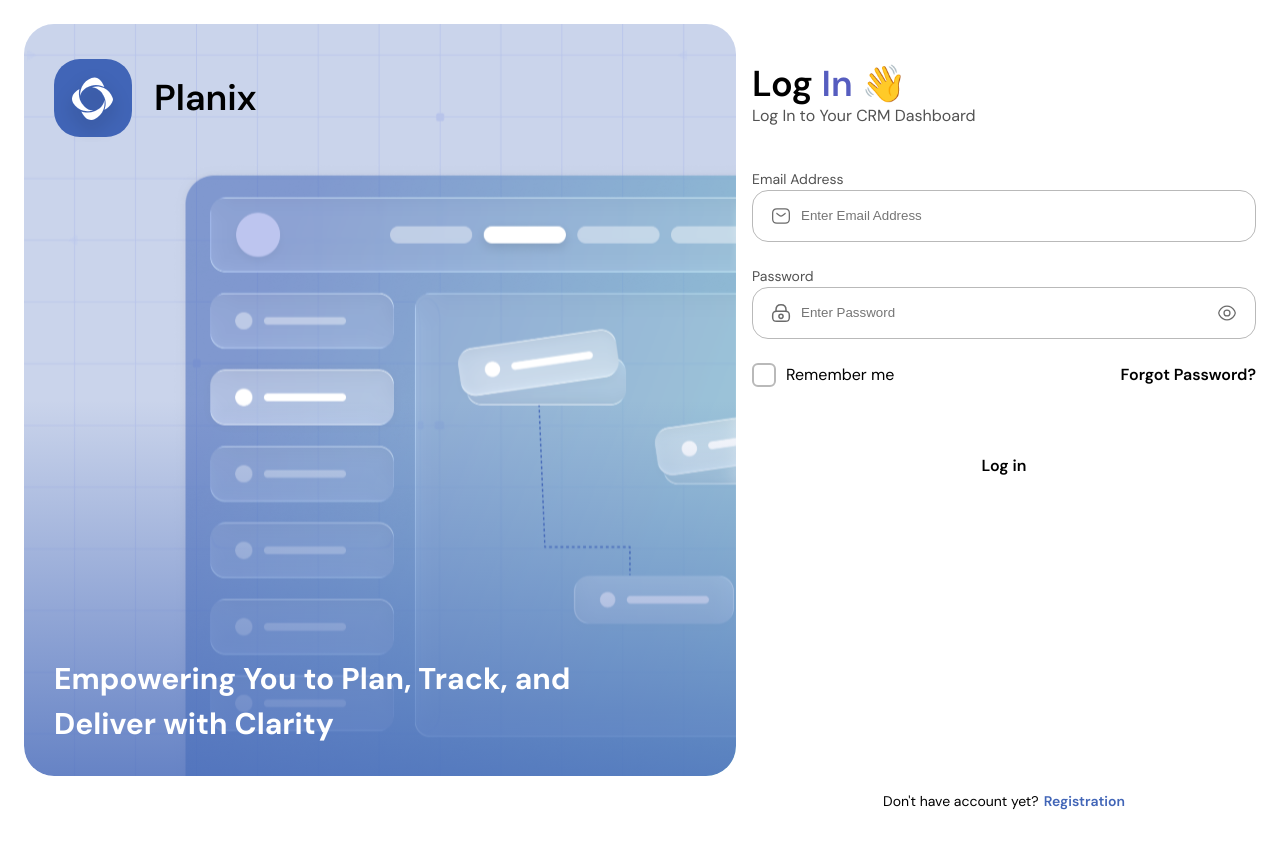
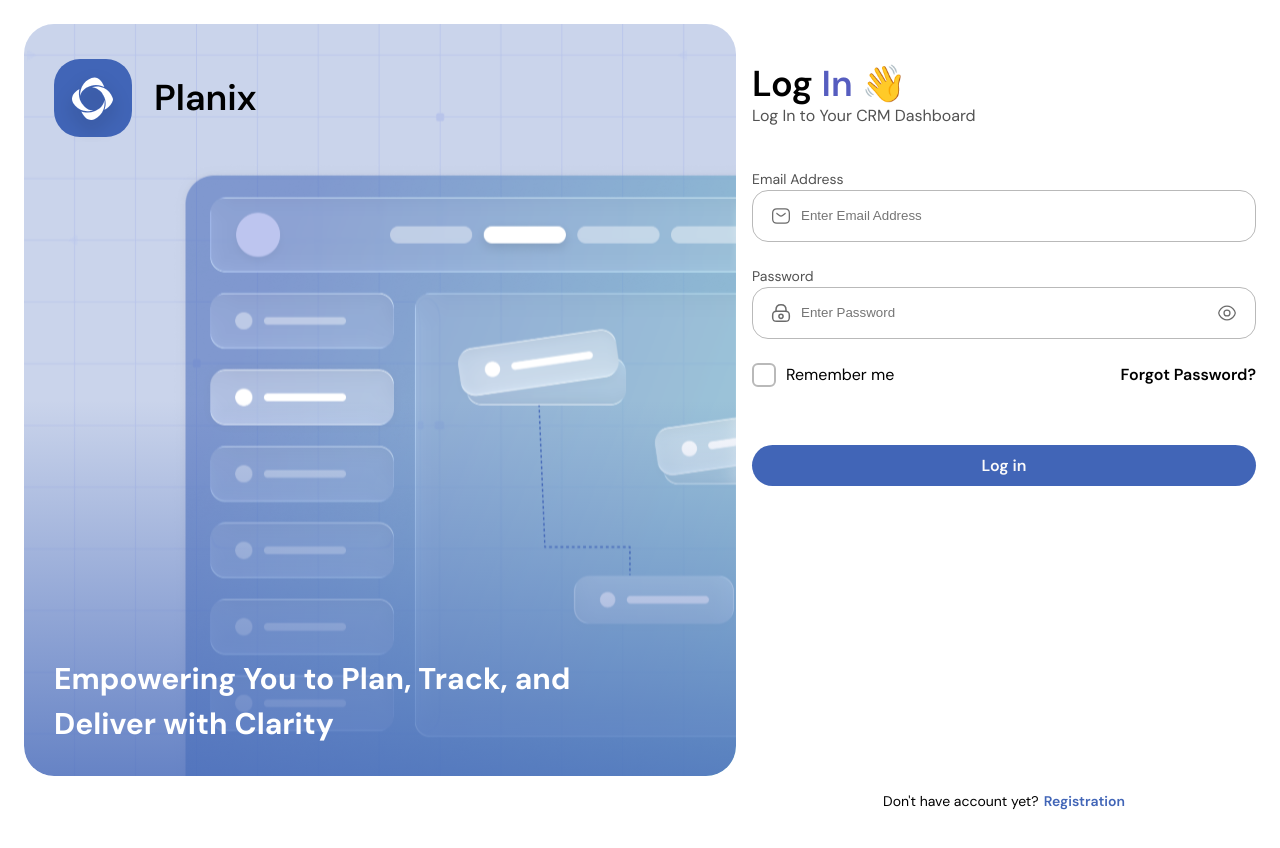
Before and after one commit to Roman-Chaban/planix-app, a Next.js app: page /en/login in a window 1280 px wide. Built offline with nearby package versions, Linux system fonts and the light colour scheme.

Commit message:
Refactor: Rewrite button base properties, change classes, fix mixins content.

```diff
--- a/src/shared/ui/button/styles/button.module.scss
+++ b/src/shared/ui/button/styles/button.module.scss
@@ -5,40 +5,43 @@
 @use '@/shared/styles/tokens/mixins' as *;
 
 .button {
+  display: inline-flex;
+  align-items: center;
+  justify-content: center;
+  gap: 0.625rem;
+
   width: 100%;
   border-radius: 1.875rem;
+  font-family: inherit;
   font-weight: size.$font-weight-semibold;
-  display: inline-flex;
-  justify-content: center;
-  align-items: center;
-  gap: 0.625rem;
-  font-family: inherit;
+
   border: none;
-  outline: none;
   cursor: pointer;
   background: transparent;
 
-  @include button-disabled();
+  transition: all 0.2s ease;
+
+  @include button-disabled;
 }
 
-.primary {
+.default {
   background: color.$color-primary-800;
   color: color.$color-black-100;
 
   @include button-interaction(color.$color-primary-1100);
 }
 
-.outlined {
+.outline {
   color: color.$color-primary-800;
 
-  @include button-outline(color.$color-primary-800, none, color.$color-primary-1100);
+  @include button-outline(color.$color-primary-800, none, null);
 }
 
 .soft {
   background: color.$color-primary-100;
   color: color.$color-primary-800;
 
-  @include button-outline(color.$color-primary-800, none, color.$color-primary-1100);
+  @include button-outline(color.$color-primary-800, none, null);
 }
 
 .tertiary {
```
